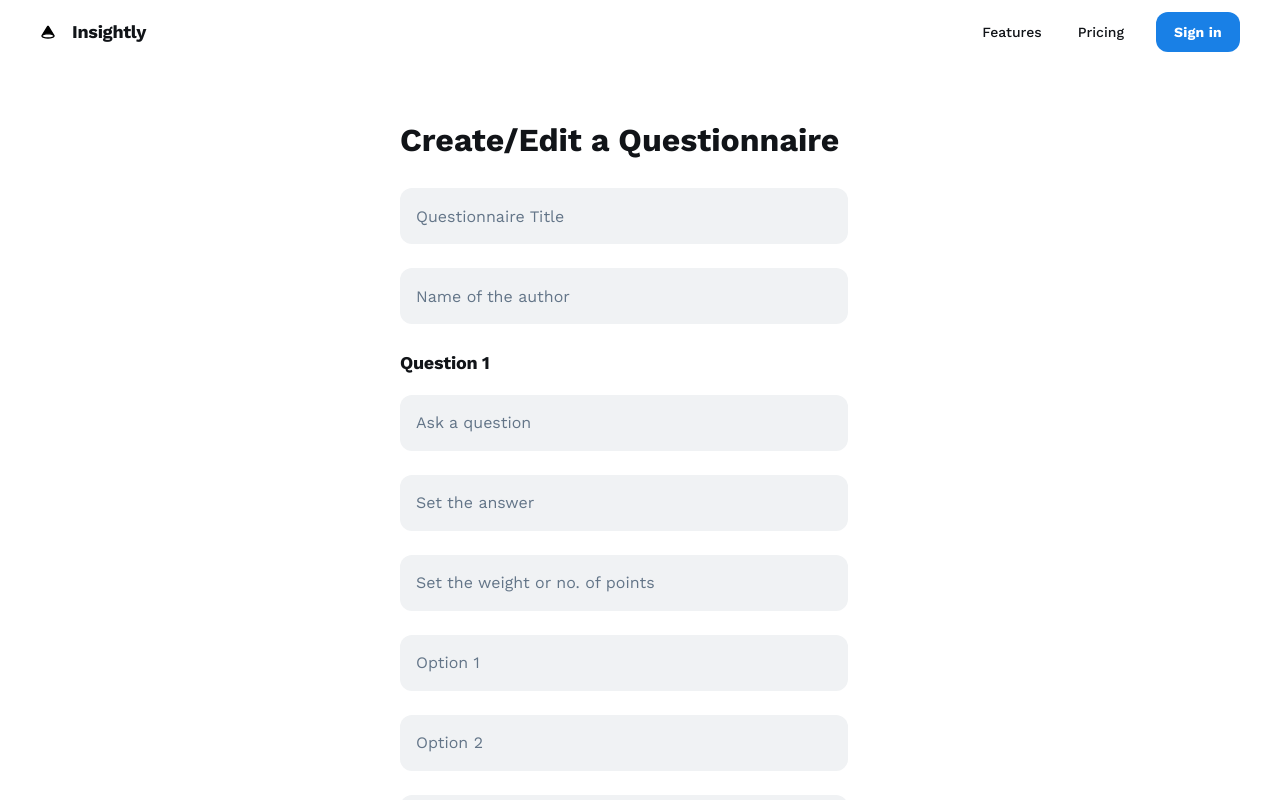
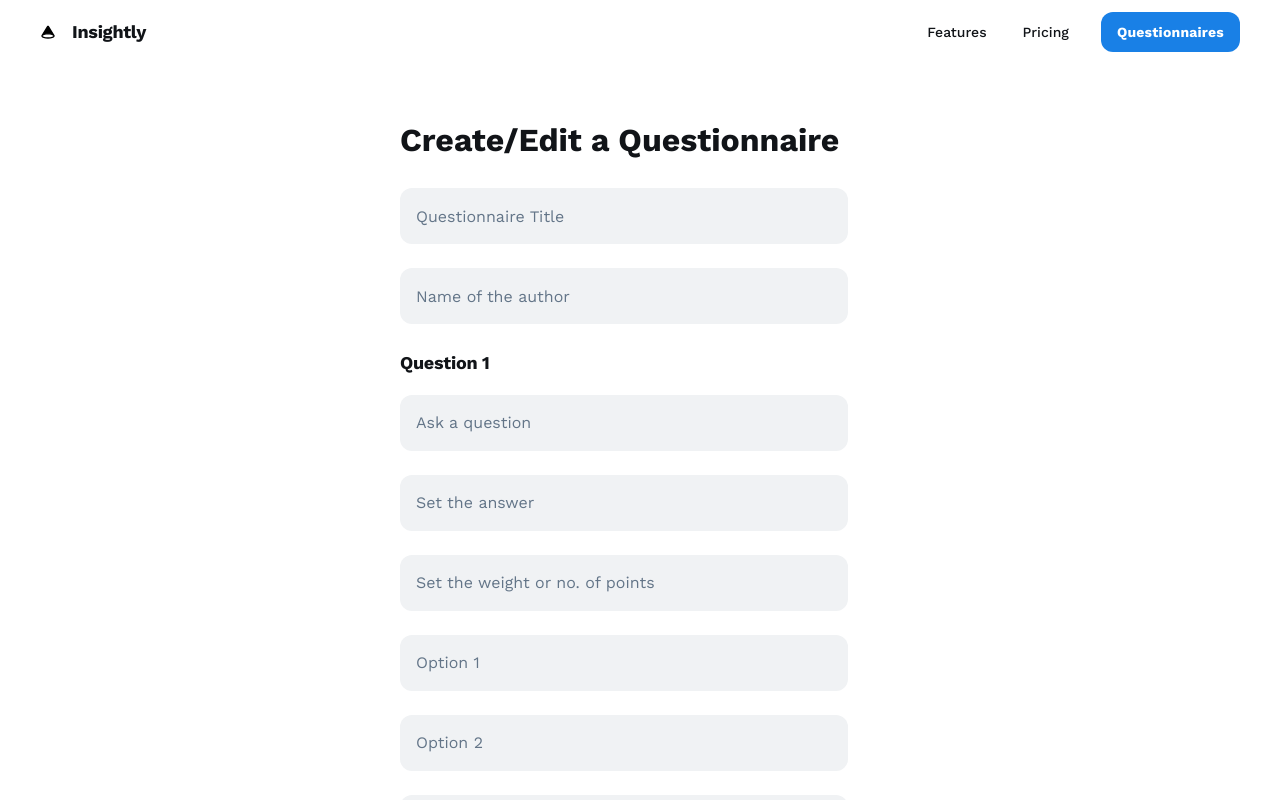
Before and after one commit to dexterbrian/insightly-next-app, a Next.js app: page /questionnaires/create in a window 1280 px wide. Shown: the top 800 px of the page. Built offline with nearby package versions, Linux system fonts and the light colour scheme.

Commit message:
Added link to Questionnaires list

```diff
--- a/app/components/NavBar.jsx
+++ b/app/components/NavBar.jsx
@@ -29,7 +29,9 @@ export default function NavBar() {
                 <button
                     className="flex min-w-[84px] max-w-[480px] cursor-pointer items-center justify-center overflow-hidden rounded-xl h-10 px-4 bg-[#1980e6] text-white text-sm font-bold leading-normal tracking-[0.015em]"
                 >
-                    <span className="truncate">Sign in</span>
+                    <a href="/questionnaires/list">
+                        <span className="truncate">Questionnaires</span>
+                    </a>
                 </button>
                 </div>
             </header>
```
